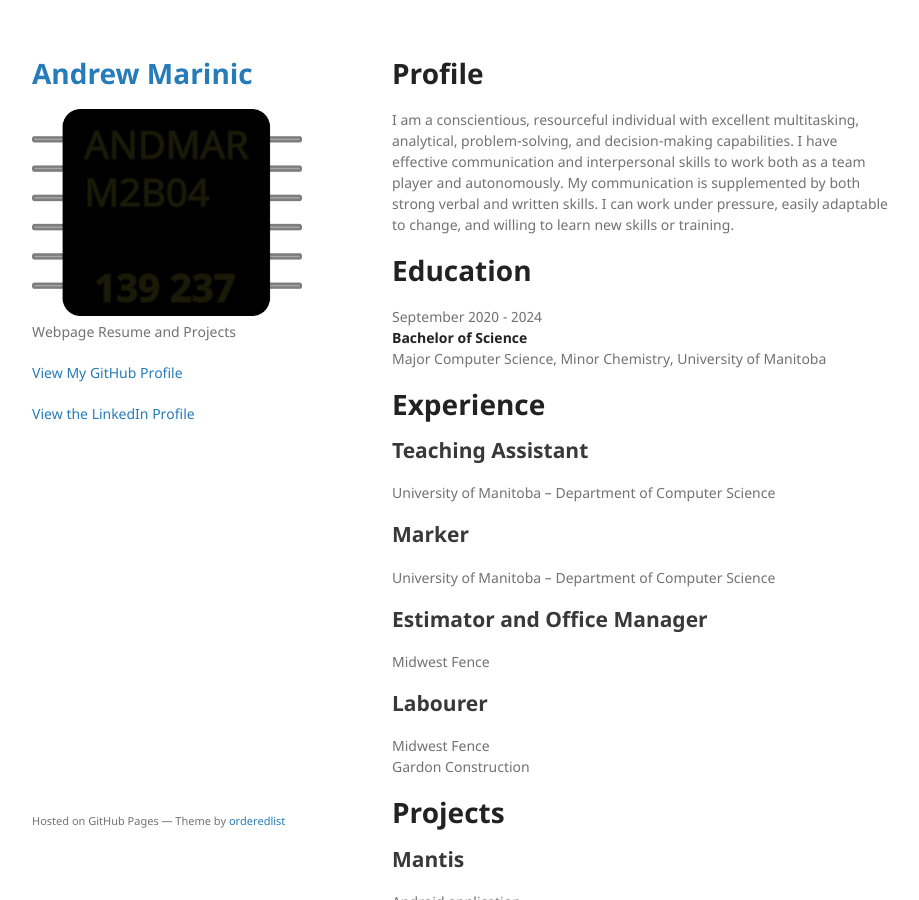
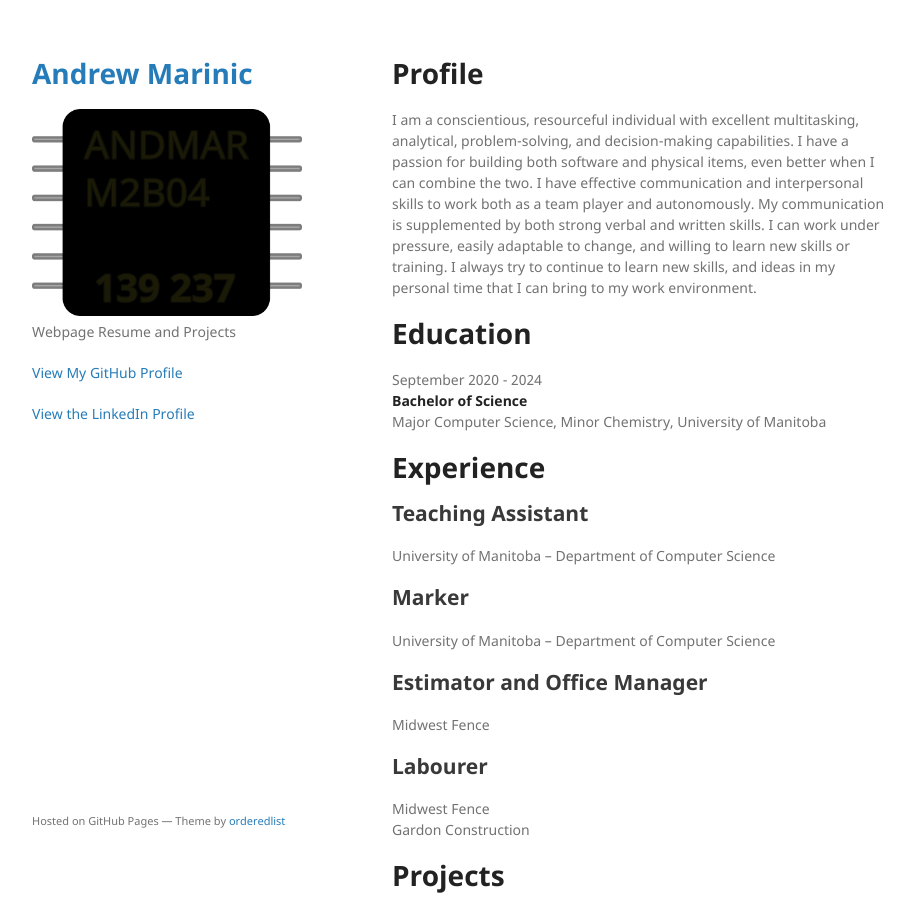
Before and after one commit to AMarinic92/AMarinic92.github.io, a Jekyll site: the page built from index.md, in a window 1280 px wide and 900 px high. Shown: the whole window, without its empty margins (178-1097 px from the left). Built offline with Jekyll 4.4.1, drawn with Linux system fonts in a browser that asks for light colours; our own code applies the rules of GitHub Pages for plain Markdown files.

Commit message:
Update index.md

```diff
--- a/index.md
+++ b/index.md
@@ -4,7 +4,7 @@ layout: default
 
 # Profile
 
-I am a conscientious, resourceful individual with excellent multitasking, analytical, problem-solving, and decision-making capabilities. I have effective communication and interpersonal skills to work both as a team player and autonomously. My communication is supplemented by both strong verbal and written skills. I can work under pressure, easily adaptable to change, and willing to learn new skills or training.
+I am a conscientious, resourceful individual with excellent multitasking, analytical, problem-solving, and decision-making capabilities. I have a passion for building both software and physical items, even better when I can combine the two. I have effective communication and interpersonal skills to work both as a team player and autonomously. My communication is supplemented by both strong verbal and written skills. I can work under pressure, easily adaptable to change, and willing to learn new skills or training. I always try to continue to learn new skills, and ideas in my personal time that I can bring to my work environment.
 
 # Education
 
```
